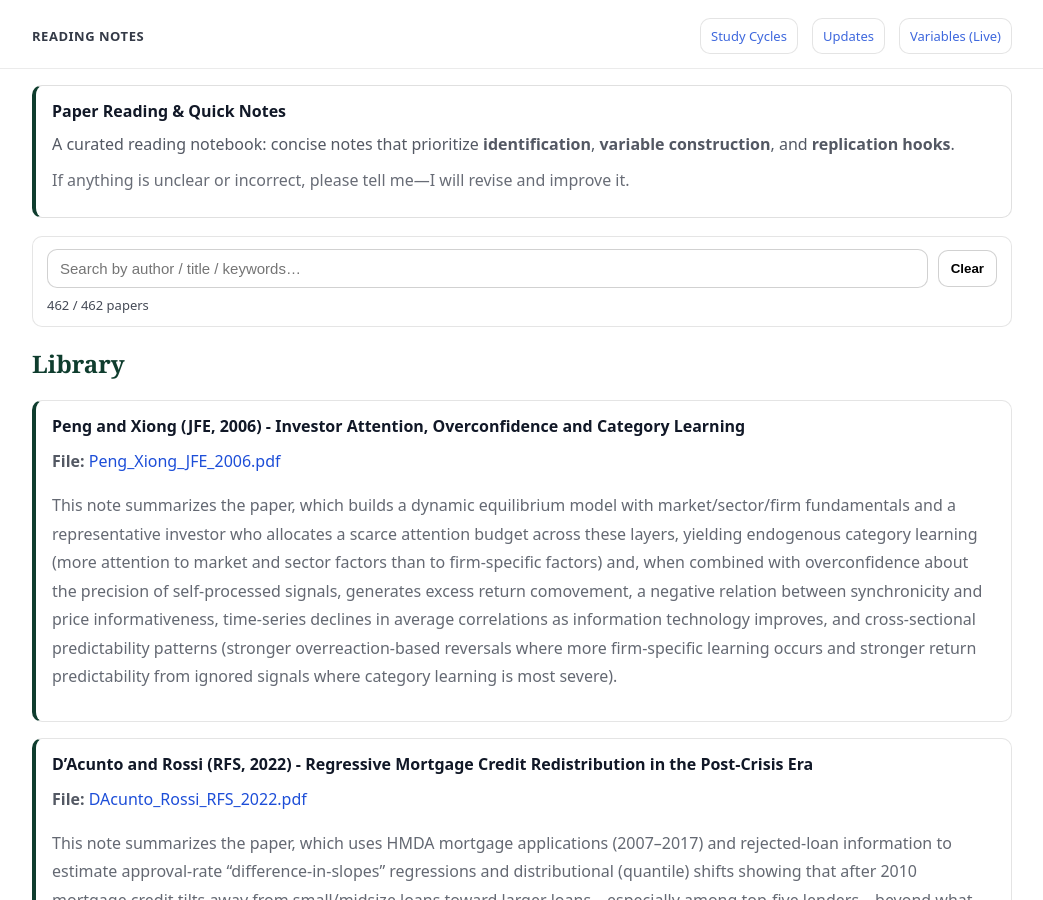
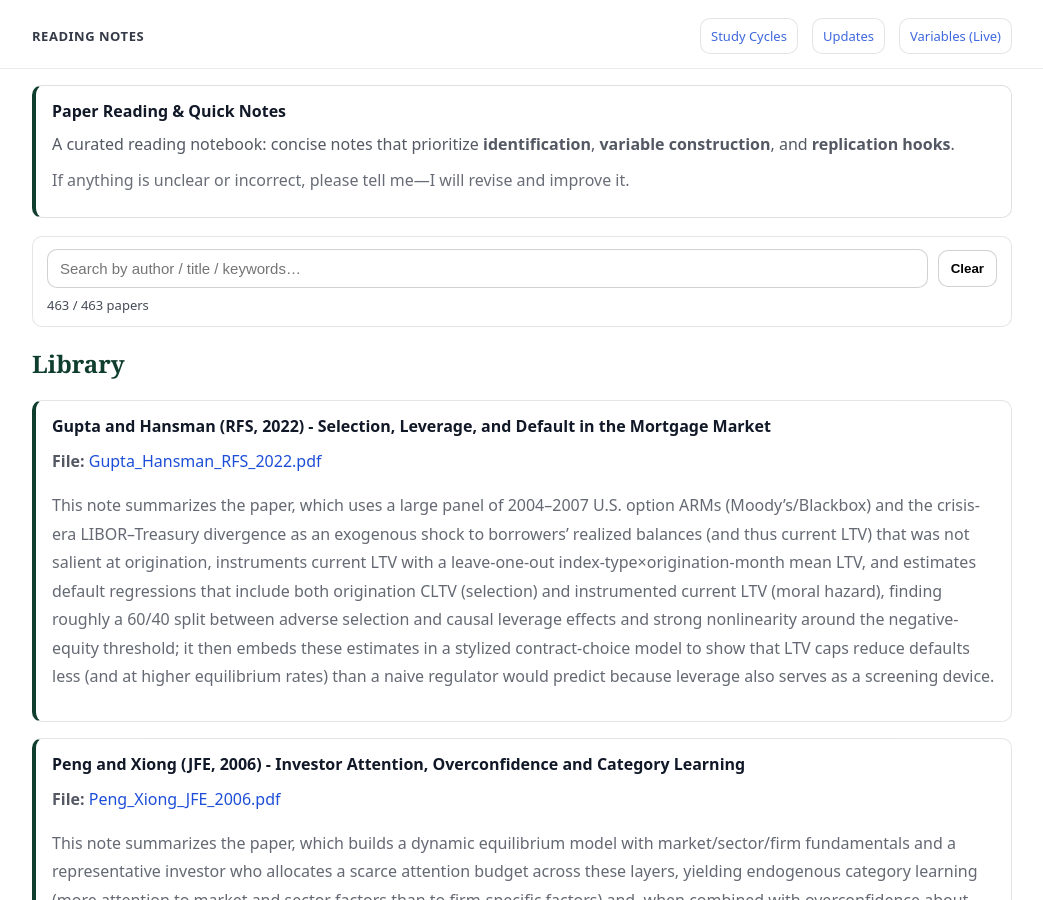
Before and after one commit to yaxinzn/study-archive, a Jekyll site: the page built from reading/index.md, in a window 1280 px wide and 900 px high. Shown: the whole window, without its empty margins (118-1161 px from the left). Built offline with Jekyll 4.4.1, drawn with Linux system fonts in a browser that asks for light colours.

Commit message:
Reading: add/update Gupta_Hansman_RFS_2022.pdf

```diff
--- a/_data/reading.yml
+++ b/_data/reading.yml
@@ -1,3 +1,7 @@
+- title: "Gupta and Hansman (RFS, 2022) - Selection, Leverage, and Default in the Mortgage Market"
+  file: "Gupta_Hansman_RFS_2022.pdf"
+  desc: "This note summarizes the paper, which uses a large panel of 2004–2007 U.S. option ARMs (Moody’s/Blackbox) and the crisis-era LIBOR–Treasury divergence as an exogenous shock to borrowers’ realized balances (and thus current LTV) that was not salient at origination, instruments current LTV with a leave-one-out index-type×origination-month mean LTV, and estimates default regressions that include both origination CLTV (selection) and instrumented current LTV (moral hazard), finding roughly a 60/40 split between adverse selection and causal leverage effects and strong nonlinearity around the negative-equity threshold; it then embeds these estimates in a stylized contract-choice model to show that LTV caps reduce defaults less (and at higher equilibrium rates) than a naive regulator would predict because leverage also serves as a screening device."
+
 - title: "Peng and Xiong (JFE, 2006) - Investor Attention, Overconfidence and Category Learning"
   file: "Peng_Xiong_JFE_2006.pdf"
   desc: "This note summarizes the paper, which builds a dynamic equilibrium model with market/sector/firm fundamentals and a representative investor who allocates a scarce attention budget across these layers, yielding endogenous category learning (more attention to market and sector factors than to firm-specific factors) and, when combined with overconfidence about the precision of self-processed signals, generates excess return comovement, a negative relation between synchronicity and price informativeness, time-series declines in average correlations as information technology improves, and cross-sectional predictability patterns (stronger overreaction-based reversals where more firm-specific learning occurs and stronger return predictability from ignored signals where category learning is most severe)."
```
Also changed, not shown: 1 other file.
